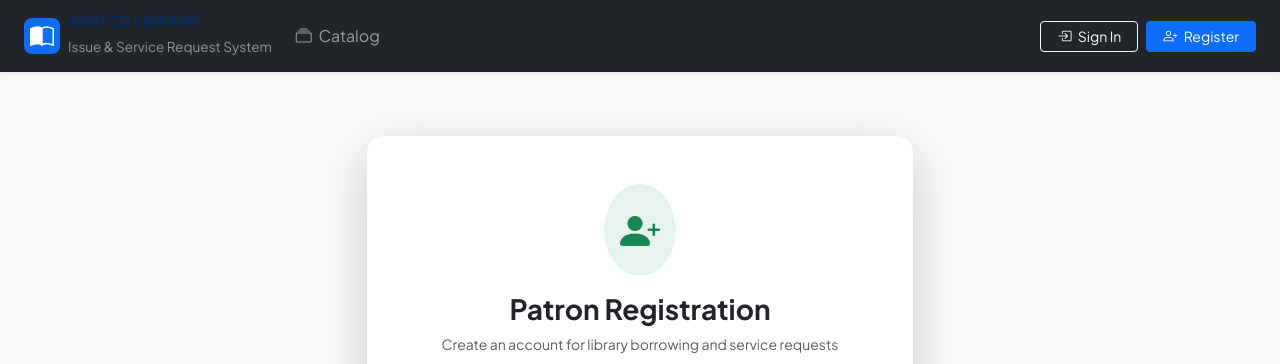
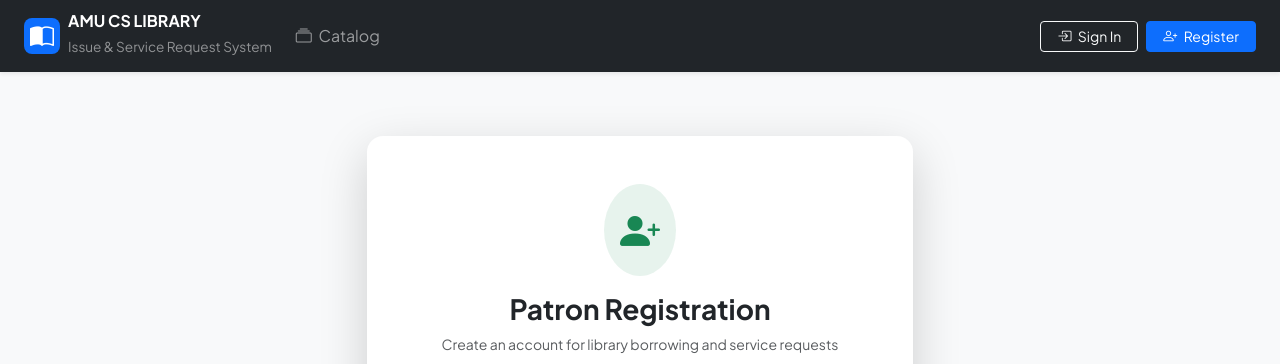
Before and after one commit to Prince72004/Library-system, a Node server app: page /auth/register in a window 1280 px wide. Shown: the top 364 px of the page. Run offline with Node 20, Linux system fonts and the light colour scheme; some libraries are stand-ins or nearby versions.

Commit message:
Update AMU CS LIBRARY navbar text color to pure white

```diff
--- a/views/partials/navbar.ejs
+++ b/views/partials/navbar.ejs
@@ -6,7 +6,7 @@
         <i class="bi bi-book-half fs-4"></i>
       </div>
       <div>
-        <span class="fs-6 d-block lh-1 text-primary-emphasis fw-bold">AMU CS LIBRARY</span>
+        <span class="fs-6 d-block lh-1 text-white fw-bold">AMU CS LIBRARY</span>
         <span class="fs-7 text-white-50 fw-normal">Issue & Service Request System</span>
       </div>
     </a>
```
